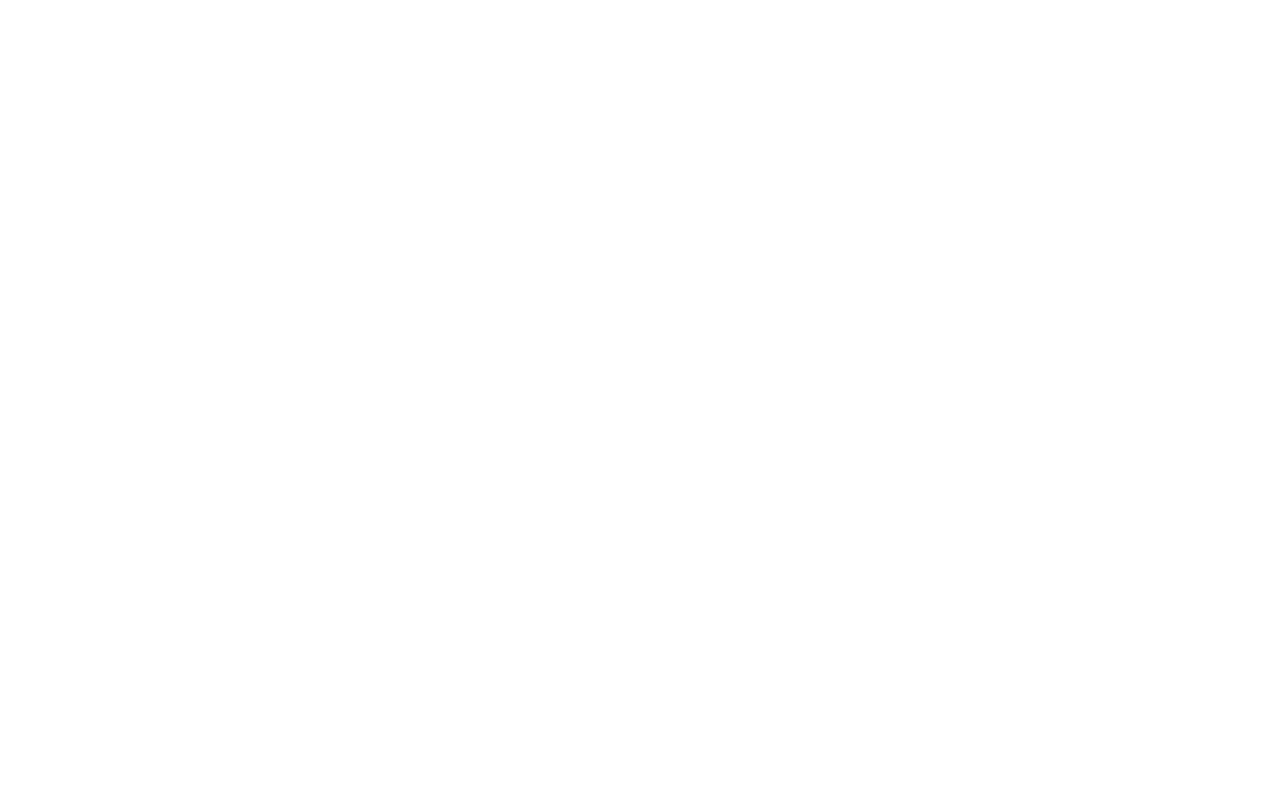
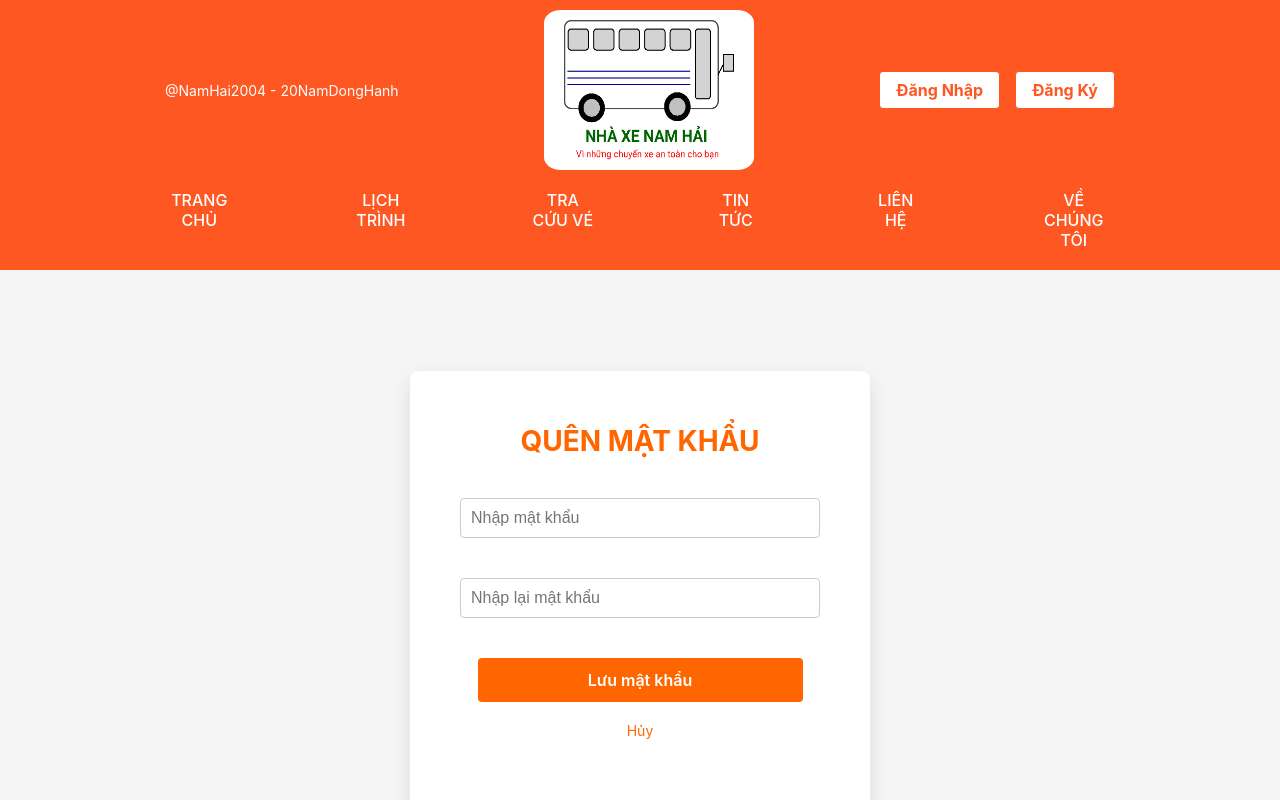
Before and after one commit to karuto1311/cnpm-, a React (Vite) app in the folder WebXeKhach/: page /resetpassword in a window 1280 px wide. Before the commit this address had no page. Shown: the top 800 px of the page. Built offline with nearby package versions, Linux system fonts and the light colour scheme.

Commit message:
Update ResetPassword (FE)

```diff
--- a/WebXeKhach/src/App.jsx
+++ b/WebXeKhach/src/App.jsx
@@ -12,6 +12,7 @@
 import Login from "./Login";
 import Register from "./Register";
 import ForgotPassword from "./ForgotPassword";
+import ResetPassword from "./ResetPassword";
 
 function App() {
   const [count, setCount] = useState(0);
@@ -29,6 +30,7 @@
           <Route path="/login" element={<Login />} />
           <Route path="/register" element={<Register />} />
           <Route path="/forgotpassword" element={<ForgotPassword />} />
+          <Route path="/resetpassword" element={<ResetPassword />} />
         </Routes>
       </Router>
     </div>
--- a/WebXeKhach/src/Components/ForgotPassword.jsx
+++ b/WebXeKhach/src/Components/ForgotPassword.jsx
@@ -1,4 +1,5 @@
 import React from "react";
+import { Link } from "react-router-dom"; // Thêm dòng này để import Link
 import "../assets/Css/ForgotPassword.css";
 
 function ForgotPassword() {
@@ -16,9 +17,11 @@
               />
             </div>
             <div className="form-group">
-              <button className="button-ticket">Đổi mật khẩu</button>
+              <Link to="/resetpassword">
+                <button type="button" className="button-ticket">Đổi mật khẩu</button>
+              </Link>
             </div>
-            <a href="/login" className="cancel">Hủy</a>
+            <Link to="/login" className="cancel">Hủy</Link>
           </form>
         </div>
       </div>
--- /dev/null
+++ b/WebXeKhach/src/Components/ResetPassword.jsx
@@ -0,0 +1,36 @@
+import React from "react";
+import "../assets/Css/ResetPassword.css";
+
+function ResetPassword() {
+  return (
+    <div className="reset-container">
+      <div className="reset-box">
+        <h2 className="reset-title">QUÊN MẬT KHẨU</h2>
+        <div className="form-ticket">
+          <form>
+            <div className="form-group">
+              <input
+                type="password"
+                className="input-field"
+                placeholder="Nhập mật khẩu"
+              />
+            </div>
+            <div className="form-group">
+              <input
+                type="password"
+                className="input-field"
+                placeholder="Nhập lại mật khẩu"
+              />
+            </div>
+            <div className="form-group">
+              <button className="button-ticket">Lưu mật khẩu</button>
+            </div>
+            <a href="/login" className="cancel">Hủy</a>
+          </form>
+        </div>
+      </div>
+    </div>
+  );
+}
+
+export default ResetPassword;
--- a/WebXeKhach/src/ForgotPassword.jsx
+++ b/WebXeKhach/src/ForgotPassword.jsx
@@ -3,7 +3,7 @@
 import Navbar from "./Components/Navbar";
 import Footer from "./Components/Footer";
 
-function ResetPasswordPage() {
+function ForgotPasswordPage() {
     return (
         <div className="ForgotPassword">
             <Navbar />
@@ -13,4 +13,4 @@
     );
 }
 
-export default ResetPasswordPage;
+export default ForgotPasswordPage;
--- /dev/null
+++ b/WebXeKhach/src/ResetPassword.jsx
@@ -0,0 +1,16 @@
+import React from "react";
+import Navbar from "./Components/Navbar"; // Đảm bảo đường dẫn đúng
+import ResetPassword from "./Components/ResetPassword"; // Đảm bảo đây là component reset password
+import Footer from "./Components/Footer"; // Đảm bảo đường dẫn đúng
+
+function ResetPasswordPage() {
+  return (
+    <div className='ResetPassword'>
+      <Navbar />
+      <ResetPassword /> {/* Đây là phần giữa */}
+      <Footer />
+    </div>
+  );
+}
+
+export default ResetPasswordPage;
--- /dev/null
+++ b/WebXeKhach/src/assets/Css/ResetPassword.css
@@ -0,0 +1,90 @@
+.reset-container {
+    display: flex;
+    justify-content: center;
+    align-items: center;
+    height: 100vh;
+    background-color: #f5f5f5;
+  }
+
+  .reset-box {
+    background-color: white;
+    width: 100%;
+    max-width: 400px;
+    padding: 30px;
+    box-shadow: 0 8px 20px rgba(0, 0, 0, 0.1);
+    border-radius: 8px;
+    text-align: center;
+    transition: box-shadow 0.3s ease;
+  }
+
+  .reset-box:hover {
+    box-shadow: 0 12px 24px rgba(0, 0, 0, 0.15);
+  }
+
+  .reset-title {
+    font-size: 28px;
+    margin-bottom: 20px;
+    color: #ff6600;
+    font-weight: 700;
+    text-transform: uppercase;
+  }
+
+  /* Các nhóm ô input */
+  .form-group {
+    display: flex;
+    justify-content: center;
+    align-items: center;
+  }
+
+  .input-field {
+    width: 100%;
+    padding: 12px;
+    border-radius: 4px;
+    border: 1px solid #ddd;
+    font-size: 16px;
+    transition: border-color 0.3s ease;
+    margin: 0;
+  }
+
+  .input-field:focus {
+    border-color: #ff6600;
+    outline: none;
+  }
+
+  .button-ticket {
+    width: 100%;
+    max-width: 325px;
+    padding: 12px;
+    background-color: #ff6600;
+    color: white;
+    border: none;
+    border-radius: 4px;
+    font-size: 16px;
+    cursor: pointer;
+    transition: background-color 0.3s ease;
+    font-weight: 600;
+    margin: 20px auto;
+  }
+
+  .button-ticket:hover {
+    background-color: #e65c00;
+  }
+
+  .cancel {
+    display: block;
+    color: #ff6600;
+    font-size: 14px;
+    text-decoration: none;
+    transition: color 0.3s ease;
+    margin-top: 0px;
+  }
+
+  .cancel:hover {
+    color: #e65c00;
+    text-decoration: underline;
+  }
+
+  body {
+    font-family: "Arial", sans-serif;
+    font-size: 16px;
+  }
```
